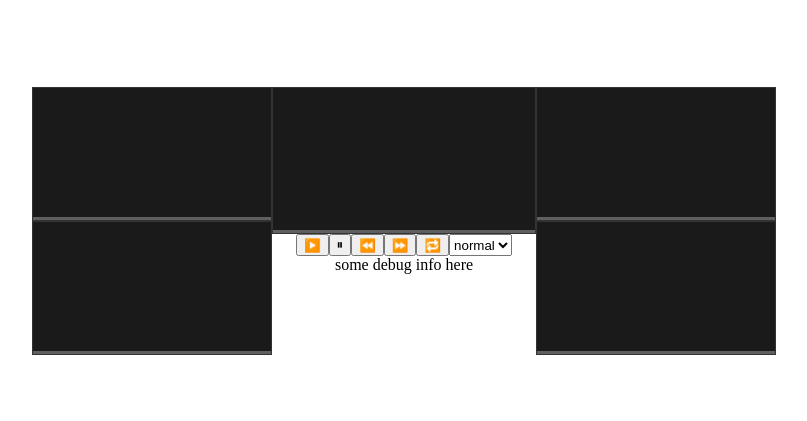
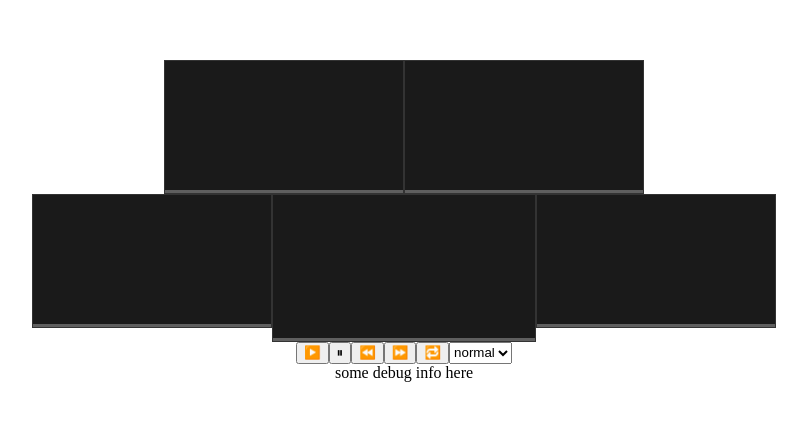
Before and after one commit to bobanko/starshipPlayer, a website built with webpack: page src/index.html in a window 1280 px wide. Shown: the part 179-600 px from the top of the page, without its empty margins (236-1043 px from the left). Built offline with nearby package versions, Linux system fonts and the light colour scheme.

Commit message:
interface refac - back cameras concat and put up

```diff
--- a/src/dashboard.less
+++ b/src/dashboard.less
@@ -1,4 +1,4 @@
-@import 'player';
+@import 'player.less';
 
 body {
   display: flex;
@@ -12,8 +12,9 @@ body {
 .dashboard {
   display: flex;
 
-  .column {
-    display: flex;
-    flex-direction: column;
-  }
 }
+
+.column {
+  display: flex;
+  flex-direction: column;
+}
--- a/src/index.html
+++ b/src/index.html
@@ -4,8 +4,32 @@
     <meta charset="UTF-8">
     <title>Starship player</title>
 </head>
-<body>
+<body class="column">
 
+<div class="dashboard">
+    <div class="column">
+        <div class="player back_camera_right">
+            <canvas width="240" height="134"></canvas>
+            <div class="playback-bar">
+                <div class="playback-cache"></div>
+                <div class="playback-progress">
+                    <div class="playback-handler"></div>
+                </div>
+            </div>
+        </div>
+    </div>
+    <div class="column">
+        <div class="player back_camera_left">
+            <canvas width="240" height="134"></canvas>
+            <div class="playback-bar">
+                <div class="playback-cache"></div>
+                <div class="playback-progress">
+                    <div class="playback-handler"></div>
+                </div>
+            </div>
+        </div>
+    </div>
+</div>
 
 <div class="dashboard">
     <div class="column">
@@ -19,16 +43,7 @@
             </div>
         </div>
 
-        <div class="player back_camera_right">
-            <canvas width="240" height="134"></canvas>
-            <div class="playback-bar">
-                <div class="playback-cache"></div>
-                <div class="playback-progress">
-                    <div class="playback-handler"></div>
-                </div>
 
-            </div>
-        </div>
     </div>
     <div class="column front">
 
@@ -58,6 +73,7 @@
                 <option>2</option>
             </select>
         </div>
+
         <div class="playback-control-panel">
             some debug info here
         </div>
@@ -75,15 +91,7 @@
             </div>
         </div>
 
-        <div class="player back_camera_left">
-            <canvas width="240" height="134"></canvas>
-            <div class="playback-bar">
-                <div class="playback-cache"></div>
-                <div class="playback-progress">
-                    <div class="playback-handler"></div>
-                </div>
-            </div>
-        </div>
+
     </div>
 </div>
 
```
